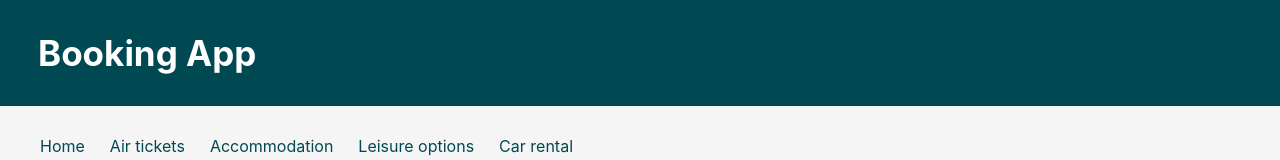
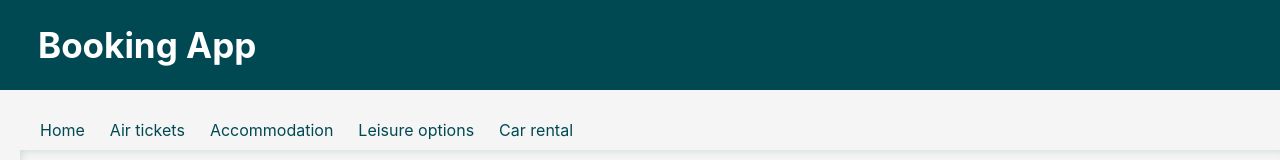
Before and after one commit to Larisa-Yagodina/styding-jsx-by-booking-app, a React (Create React App) app: page / in a window 1280 px wide. Shown: the top 160 px of the page. Built offline with nearby package versions, Linux system fonts and the light colour scheme.

Commit message:
added styles

```diff
--- a/src/App.css
+++ b/src/App.css
@@ -1,18 +1,25 @@
 body {
     margin: 0;
-    padding: 0;
+    padding: 90px 0 0;
     color: #004953;
 }
 
 h1 {
     font-size: 35px;
     margin: 0;
-    padding: 32px 38px;
     color: white;
 }
 
 .header {
     background-color: #004953;
+    position: fixed;
+    top: 0px;
+    left: 0px;
+    right: 0px;
+    height: 90px;
+    display: flex;
+    align-items: center;
+    padding-left: 38px;
 }
 
 p {
```
